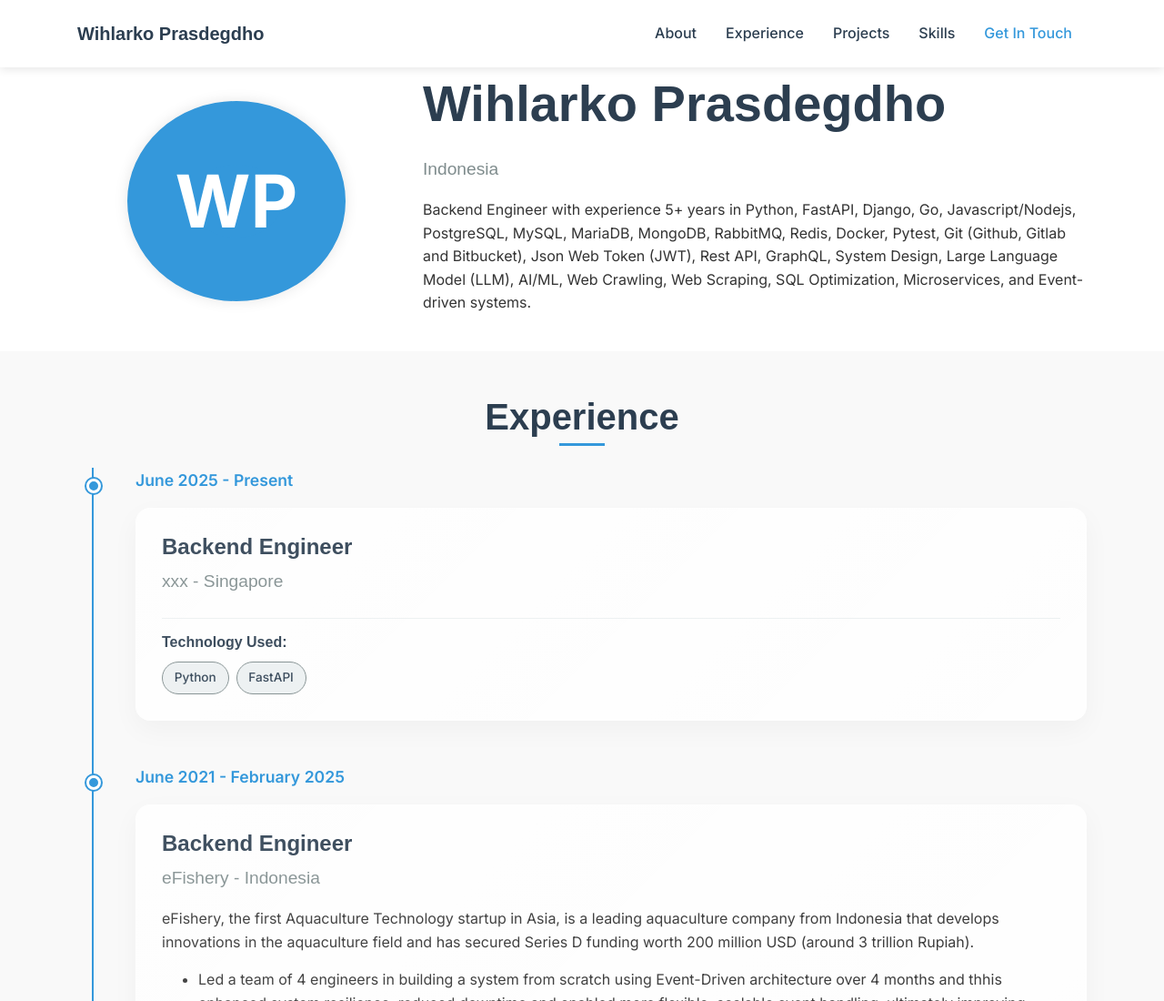
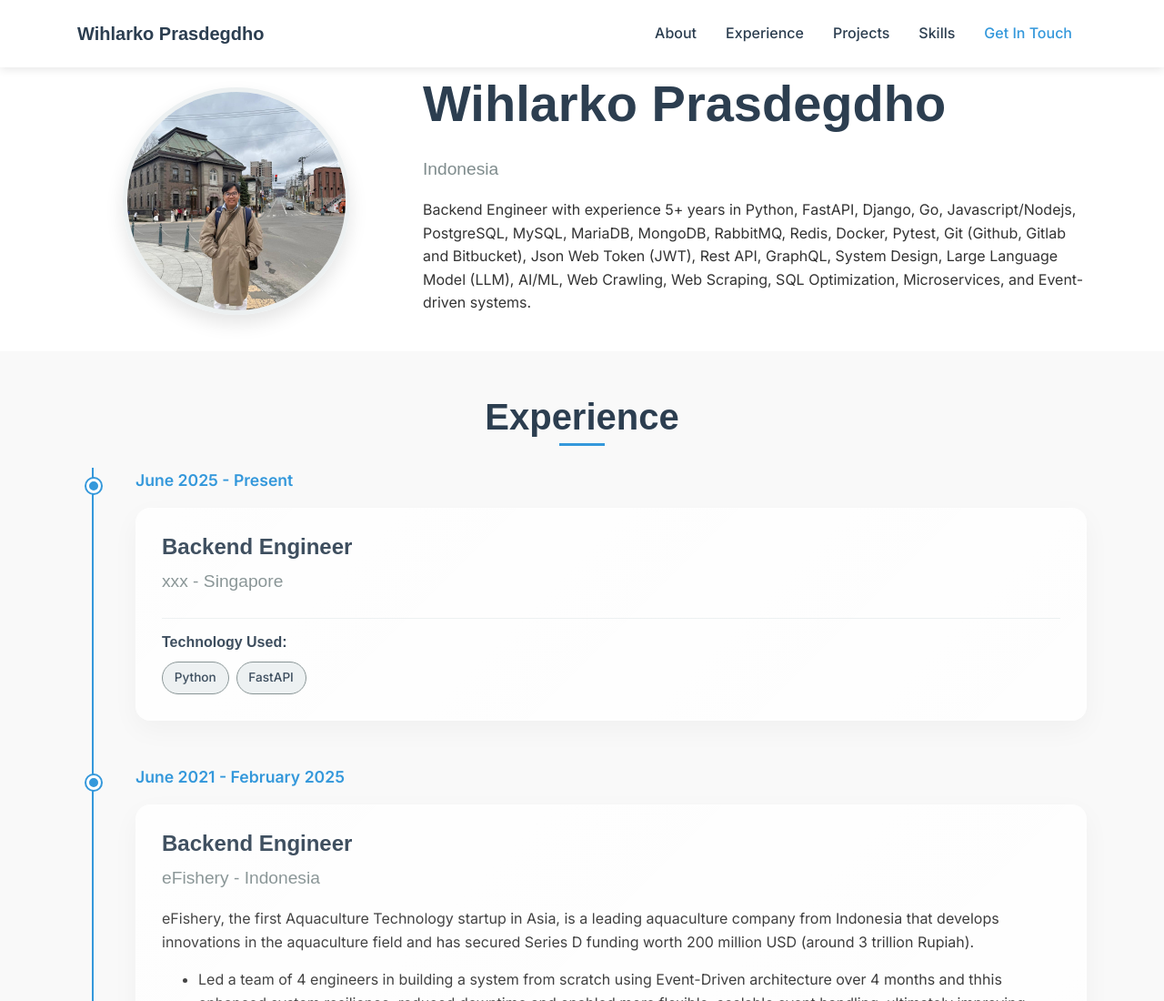
Before and after one commit to wihlarkop/wihlarkop.github.io, a plain HTML site: page index.html in a window 1280 px wide. Shown: the top 1100 px of the page at 91% size. Drawn offline with Linux system fonts and the light colour scheme; a web font is replaced by a local one.

Commit message:
Synchronized build

```diff
--- a/css/custom.css
+++ b/css/custom.css
@@ -117,8 +117,11 @@ section:nth-child(even) {
 }
 
 .profile-img {
-    border-radius: 50%;
-    max-width: 250px;
+    width: 250px; /* Menetapkan lebar tetap untuk gambar */
+    height: 250px; /* Menetapkan tinggi yang sama dengan lebar untuk memastikan lingkaran */
+    border-radius: 50%; /* Membuat bentuk lingkaran */
+    object-fit: cover; /* Memastikan gambar mengisi seluruh area lingkaran tanpa distorsi, memotong bagian yang tidak perlu */
+    overflow: hidden; /* Menyembunyikan bagian gambar yang berada di luar bentuk lingkaran */
     border: 5px solid var(--border-color);
     box-shadow: 0 10px 20px rgba(0, 0, 0, 0.1);
 }
--- a/index.html
+++ b/index.html
@@ -16,7 +16,7 @@
     <link href="vendor/devicons/css/devicon.min.css?h=2a15c904" rel="stylesheet">
     <link href="vendor/simple-line-icons/css/simple-line-icons.css?h=3a63cbf3" rel="stylesheet">
     <!-- Custom styles -->
-    <link href="css/custom.css?h=592f4463" rel="stylesheet">
+    <link href="css/custom.css?h=2a8ef1e8" rel="stylesheet">
     <!-- Google Analytics -->
 
 
@@ -72,7 +72,7 @@
             <div class="row align-items-center">
                 <div class="col-lg-4 text-center mb-5 mb-lg-0">
                     <img class="profile-img img-fluid rounded-circle" id="profileImage"
-                         src=""
+                         src="img/avatar.jpeg?h=b5277a1f"
                          alt="Wihlarko Prasdegdho" onerror="handleProfileImageError(this)">
                     <div id="profileImageFallback" class="profile-img-fallback d-none">
                         <span>WP</span>
```
Also changed, not shown: img/avatar.jpeg (added), img/sonic.png (deleted).
